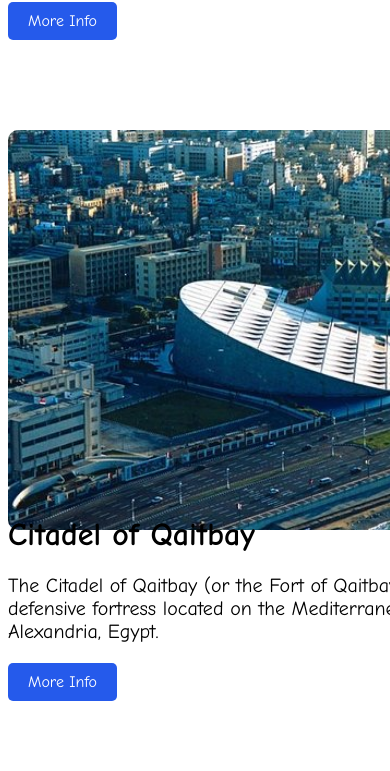
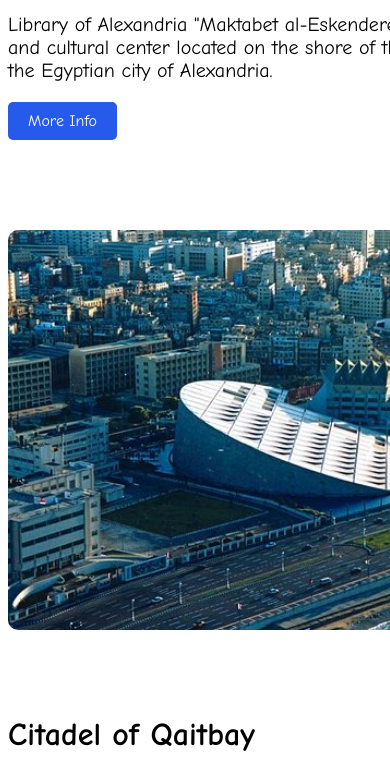
Before and after one commit to HalaAhmed2009/Alex-Website, a plain HTML site: page index.html in a window 390 px wide. Shown: the part 728-1499 px from the top of the page. Drawn offline with Linux system fonts and the light colour scheme.

Commit message:
fix home page text

```diff
--- a/style.css
+++ b/style.css
@@ -63,7 +63,13 @@ html {
     display: inline-block;
     position: relative;
     bottom: 100px;
+}
 
+@media only screen and (max-width: 1024px) {
+    .text-wrapper {
+        /* border: solid yellow; */
+        margin-top: 100px;
+    }
 }
 
 .card-title {
```
